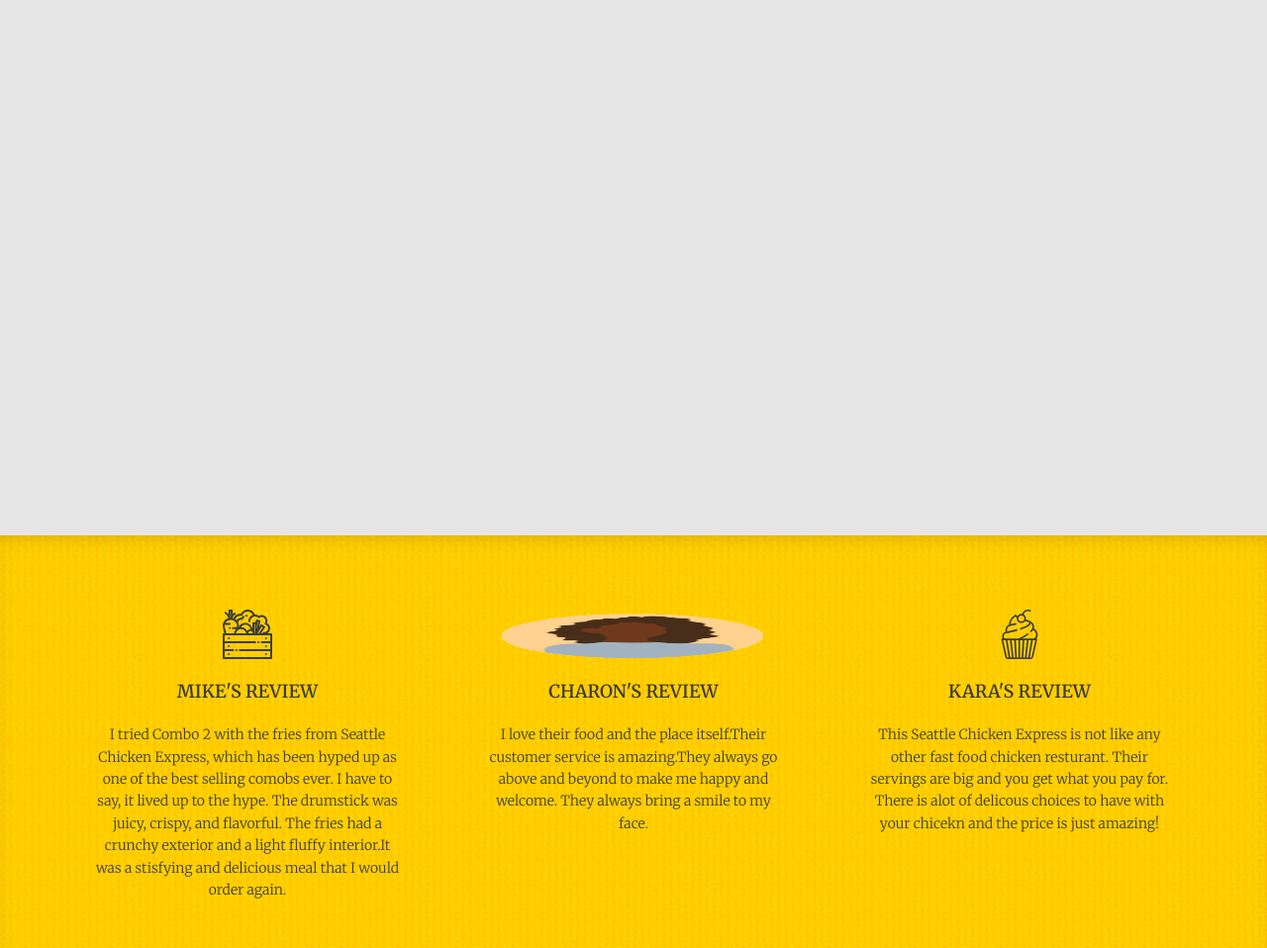
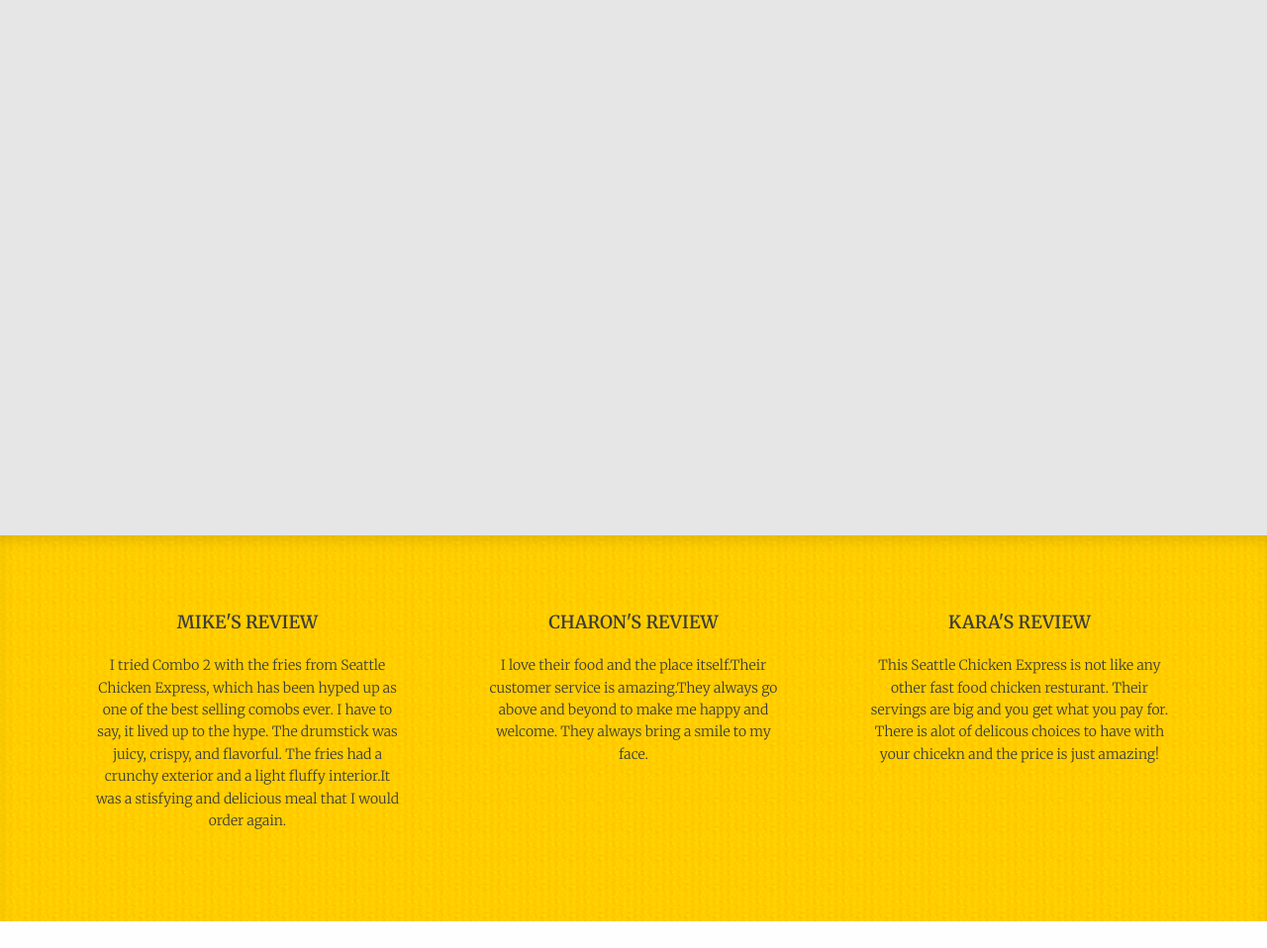
Before and after one commit to xsabilax/Seattle-Chicken-Express, a website: page index.html in a window 1280 px wide. Shown: the part 139-1097 px from the top of the page at 99% size. Drawn offline with nearby package versions, Linux system fonts and the light colour scheme.

Commit message:
Update index.html

```diff
--- a/index.html
+++ b/index.html
@@ -99,17 +99,17 @@
         <div class="container">
             <div class="yellow-content">
                 <div class="icon">
-                    <img class="scroll-reveal" data-origin="top" data-distance="20%" src="assets/icon-vege.svg" />
+
                     <h3 class="scroll-reveal" data-origin="top" data-distance="20%">Mike's Review</h3>
                     <p class="scroll-reveal" data-distance="0" data-duration="500">I tried Combo 2 with the fries from Seattle Chicken Express, which has been hyped up as one of the best selling comobs ever. I have to say, it lived up to the hype. The drumstick was juicy, crispy, and flavorful. The fries had a crunchy exterior and a light fluffy interior.It was a stisfying and delicious meal that I would order again. </p>
                 </div>
                 <div class="icon">
-                    <img class="scroll-reveal" data-origin="top" data-distance="20%" src="assets/Charon pfp.png" />
+
                     <h3 class="scroll-reveal" data-origin="top" data-distance="20%">Charon's Review</h3>
                     <p class="scroll-reveal" data-distance="0" data-duration="700"> I love their food and the place itself.Their customer service is amazing.They always go above and beyond to make me happy and welcome. They always bring a smile to my face.</p>
                 </div>
                 <div class="icon">
-                    <img class="scroll-reveal" data-origin="top" data-distance="20%" src="assets/icon-sweet.svg" />
+
                     <h3 class="scroll-reveal" data-origin="top" data-distance="20%">Kara's Review</h3>
                     <p class="scroll-reveal" data-distance="0" data-duration="900">This Seattle Chicken Express is not like any other fast food chicken resturant. Their servings are big and you get what you pay for. There is alot of delicous choices to have with your chicekn and the price is just amazing! </p>
                 </div>
```
